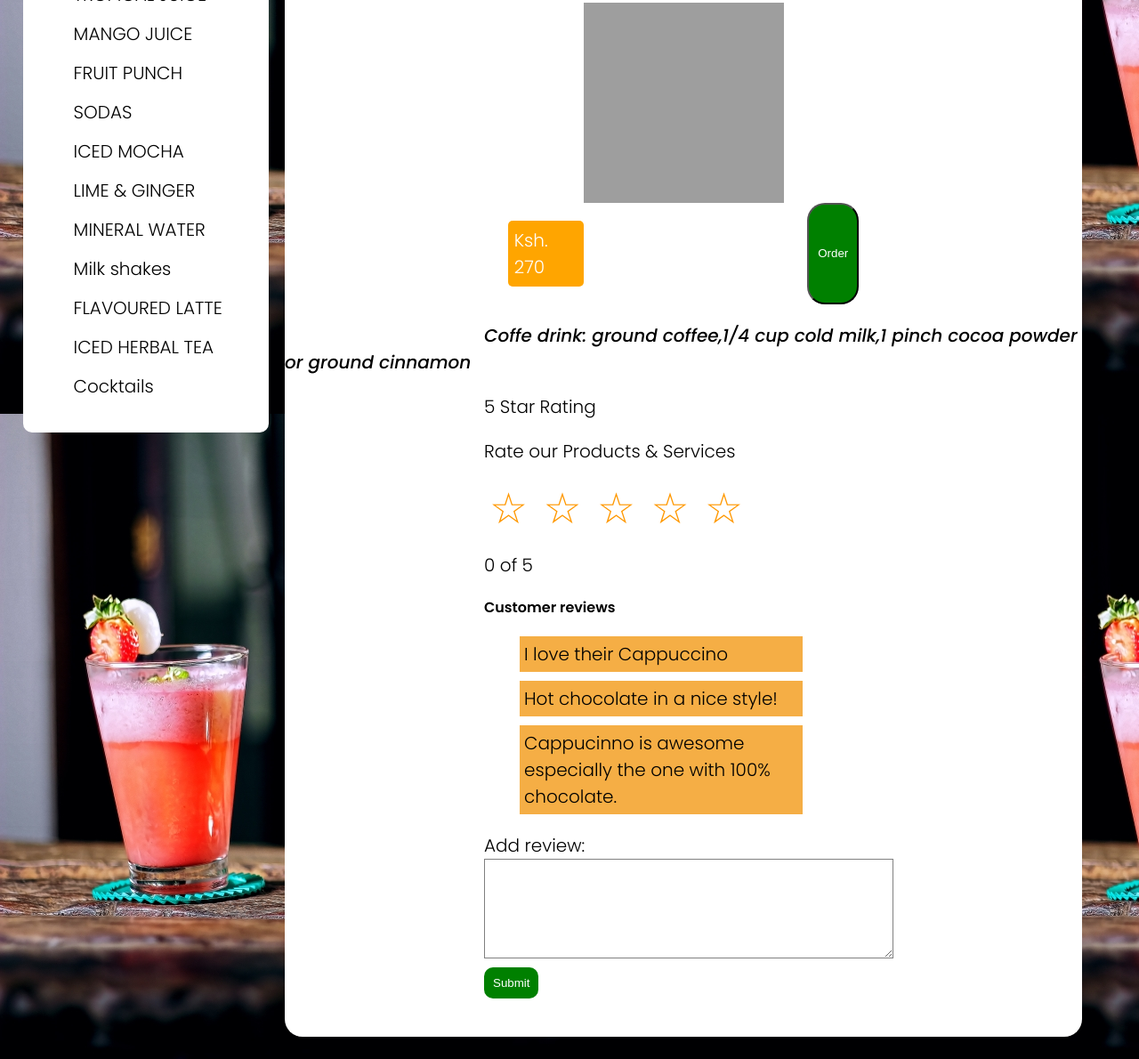
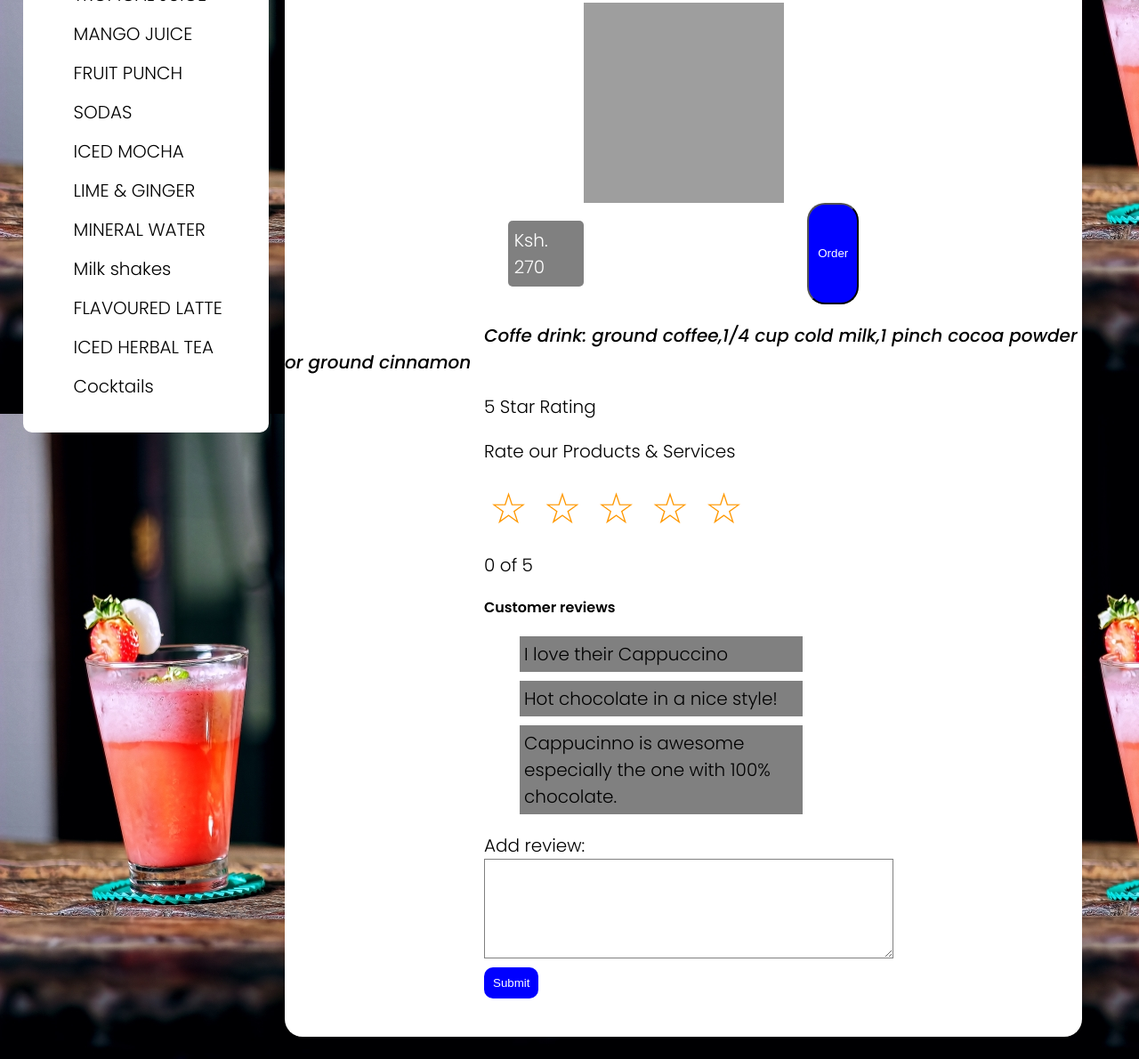
Before and after one commit to mercylynn/restaurant-drinks-app, a plain HTML site: page index.html in a window 1280 px wide. Shown: the part 295-1485 px from the top of the page at 89% size. Drawn offline with Linux system fonts and the light colour scheme; grey boxes are pictures that could not be loaded; a web font is replaced by a local one.

Commit message:
modify html

```diff
--- a/css/index.css
+++ b/css/index.css
@@ -52,7 +52,7 @@ hr {
 }
 
 nav ul li:hover {
-    background-color: #F19F21;
+    background-color: gray;
     transition: all 0.3s ease;
     color: white;
 }
@@ -84,7 +84,7 @@ nav ul li:hover {
 }
 .price {
     /*margin-left: 60%;*/
-    background-color: orange;
+    background-color: gray;
     width: 8%;
     color: white;
     padding: 7px;
@@ -96,10 +96,11 @@ nav ul li:hover {
     margin-left: 70%;
     position: relative;
     bottom: 50px;
+    color: #ff9800;
 }
 
 .orderBtn {
-    background-color: green;
+    background-color: blue;
     padding: 10px;
     border-radius: 20px;
     color: white;
@@ -128,7 +129,7 @@ nav ul li:hover {
 
 .reviews ul li {
     list-style: none;
-    background-color: #f5ae45;
+    background-color: gray;
     margin-left: 0px;
     margin-bottom: 10px;
     width: auto;
@@ -153,7 +154,7 @@ textarea {
 }
 
 .btn {
-    background-color: green;
+    background-color: blue;
     padding: 10px;
     border-radius: 10px;
     color: white;
@@ -183,3 +184,6 @@ textarea {
    font-weight: bolder;
    font-size: medium;
 }
+#deletebtn{
+    margin-left: 10px;
+}
```
